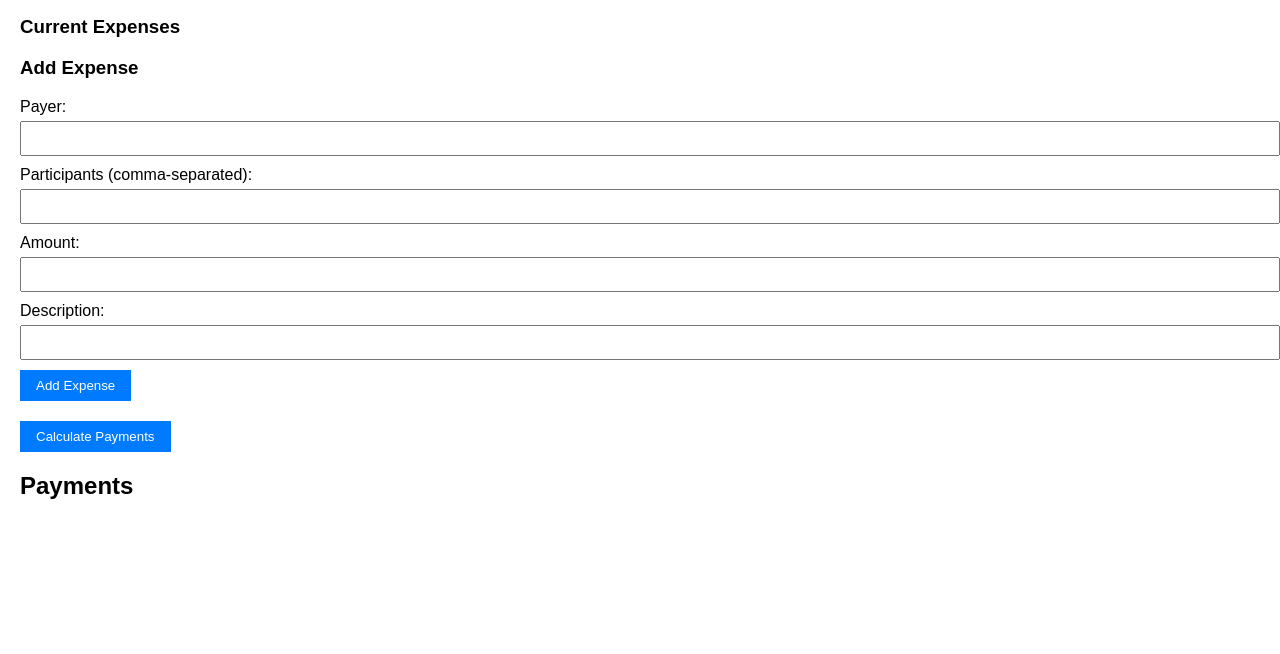
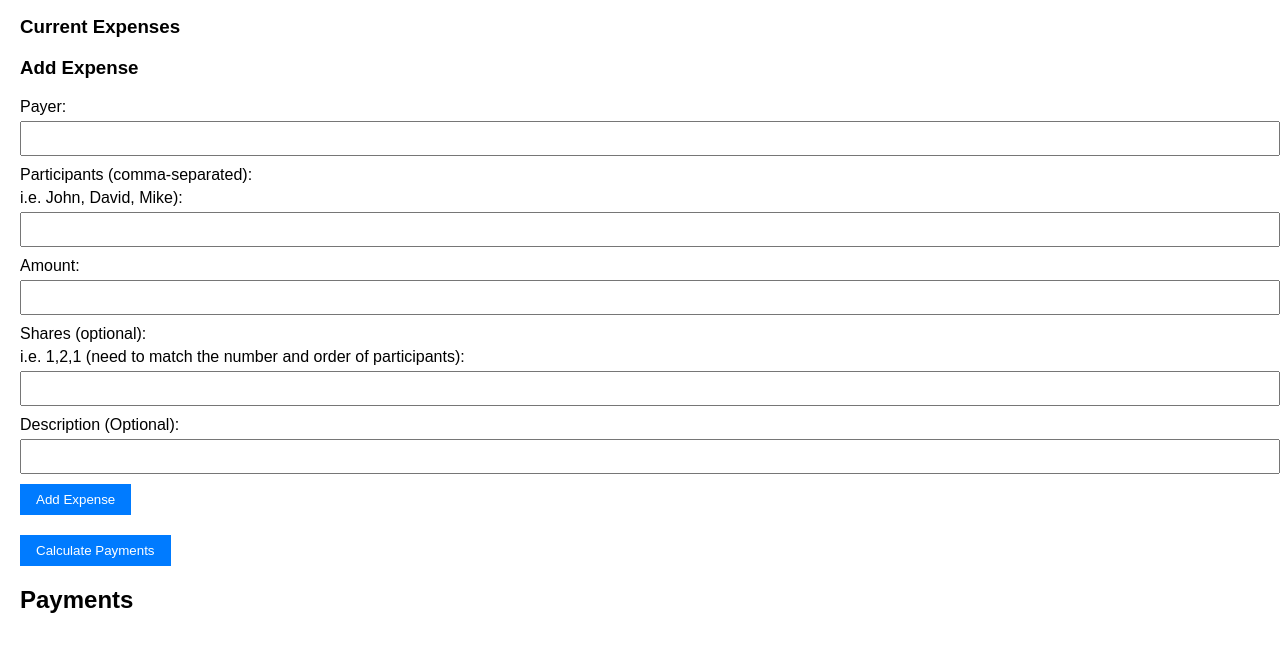
Before and after one commit to Vorapolbig/splitwise-like, a FastAPI app: page / in a window 1280 px wide. Shown: the part 390-1044 px from the top of the page. Before the commit the page ends 889 px from the top, so only its background shows below. Run offline with FastAPI, Linux system fonts and the light colour scheme.

Commit message:
allow shares when adding expense in case the cost is not equally spilt

```diff
--- a/main.py
+++ b/main.py
@@ -33,15 +33,16 @@ def calculate_payments(expenses):
         payer = expense.payer
         participants = expense.participants
         amount = expense.amount
+        shares = expense.shares
 
         # Increment amount paid by the payer
         amount_paid[payer] = amount_paid.get(payer, 0) + amount
 
-        # Split the amount equally among participants
-        split_amount = amount / len(participants)
-        for participant in participants:
+        # Split the amount based on shares
+        total_shares = sum(shares)
+        for i, participant in enumerate(participants):
             # Increment amount owed by each participant
-            amount_owed[participant] = amount_owed.get(participant, 0) + split_amount
+            amount_owed[participant] = amount_owed.get(participant, 0) + amount * shares[i] / total_shares
 
     # Calculate the difference between amount owed and amount paid
     differences = {}
@@ -98,7 +99,16 @@ async def delete_user(name: str):
 
 
 class Expense:
-    def __init__(self, payer: str, participants: List[str], amount: float, description: str = "Default"):
+    def __init__(self, payer: str,
+                 participants: List[str],
+                 amount: float,
+                 shares: List[str],
+                 description: str = "Default"):
+        if len(shares) == 1 and shares[0] == '':
+            shares = [1]* len(participants)
+        else:
+            print(shares)
+            shares = [int(share) for share in shares]
         global expense_id_counter
         self.id = expense_id_counter
         expense_id_counter += 1
@@ -106,6 +116,7 @@ class Expense:
         self.participants = participants
         self.description = description
         self.amount = amount
+        self.shares = shares
 
 
 class Payment:
@@ -121,6 +132,7 @@ class Payment:
 async def add_expense(payer: str = Form(...),
                       participants: List[str] = Form(...),
                       amount: float = Form(...),
+                      shares: List[str] = Form(...),
                       description: str = Form(...)):
     print(participants)
     global expenses
@@ -135,7 +147,11 @@ async def add_expense(payer: str = Form(...),
             raise HTTPException(status_code=400, detail=f"Participant '{participant}' does not exist")
 
     # If all participants exist, add the expense
-    expense = Expense(payer=payer, participants=participants, amount=amount, description=description)
+    expense = Expense(payer=payer,
+                      participants=participants,
+                      amount=amount,
+                      shares=shares,
+                      description=description)
     expenses.append(expense)
     return {"message": "Expense added successfully"}
 
@@ -156,10 +172,10 @@ async def update_balance(request: Request):
         users[name]["paid"] = 0
         users[name]["owed"] = 0
 
-    for expense in expenses:
+    for i, expense in enumerate(expenses):
         users[expense.payer]["paid"] += expense.amount
         for participant in expense.participants:
-            users[participant]["owed"] += expense.amount / len(expense.participants)
+            users[participant]["owed"] += expense.amount / sum(expense.shares) * expense.shares[i]
     return {"message": "Balance updated successfully"}
 
 
--- a/templates/index.html
+++ b/templates/index.html
@@ -46,10 +46,15 @@
     {% for expense in expenses %}
     <li>
         Payer: {{ expense.payer }}, Participants:
-        {% for participant in expense.participants %}
-        "{{ participant }}"{% if not loop.last %}, {% endif %}
-        {% endfor %}
-        ({{ expense.participants|length }} participants), Amount: {{ expense.amount }}
+        [{% for participant in expense.participants %}
+        {{ participant }}{% if not loop.last %}, {% endif %}
+        {% endfor %} ],
+        ({{ expense.participants|length }} participants),
+        Shares [
+        {% for share in expense.shares %}
+        {{ share }}{% if not loop.last %}, {% endif %}
+        {% endfor %} ]
+        Amount: {{ expense.amount }}
         Description: {{ expense.description }}
         <button onclick="deleteExpense({{ expense.id }})">Delete Expense</button>
     </li>
@@ -61,10 +66,14 @@
     <label for="expensePayer">Payer:</label>
     <input id="expensePayer" name="payer" type="text"><br>
     <label for="expenseParticipants">Participants (comma-separated):</label>
+    <label for="expenseParticipants">i.e. John, David, Mike):</label>
     <input id="expenseParticipants" name="participants" type="text"><br>
     <label for="expenseAmount">Amount:</label>
     <input id="expenseAmount" name="amount" type="number"><br>
-    <label for="expenseDescription">Description:</label>
+    <label for="expenseShares">Shares (optional):</label>
+    <label for="expenseShares">i.e. 1,2,1 (need to match the number and order of participants):</label>
+    <input id="expenseShares" name="shares" type="text"><br>
+    <label for="expenseDescription">Description (Optional):</label>
     <input id="expenseDescription" name="description" type="text"><br>
     <button onclick="addExpense()" type="button">Add Expense</button>
 </form>
@@ -150,13 +159,17 @@
     async function addExpense() {
         const payer = document.getElementById("expensePayer").value;
         const participantsInput = document.getElementById("expenseParticipants").value;
-        const description = document.getElementById("expenseDescription").value;
+        const sharesInput = document.getElementById("expenseShares").value;
+        const descriptionElement = document.getElementById("expenseDescription").value;
+        const description = descriptionElement ? descriptionElement.value : "Default";
         const participants = participantsInput.split(",").map(item => item.trim());
-        console.log("Parsed Participants:", participants); // Log statement
+        const shares = sharesInput.split(",").map(item => item.trim());
+        console.log("Parsed Participants:", participants, shares); // Log statement
 
         const formData = new FormData();
         formData.append("payer", payer);
         participants.forEach(participant => formData.append("participants", participant)); // Append each participant separately
+        shares.forEach(share => formData.append("shares", share)); // Append each share separately
         formData.append("amount", parseFloat(document.getElementById("expenseAmount").value));
         formData.append("description", description);
 
@@ -167,6 +180,7 @@
 
         if (response.ok) {
             // If expense added successfully, reload the page
+            // window.location.reload();
             console.log("Added Expense:", formData)
         } else {
             // Handle error if needed
```
